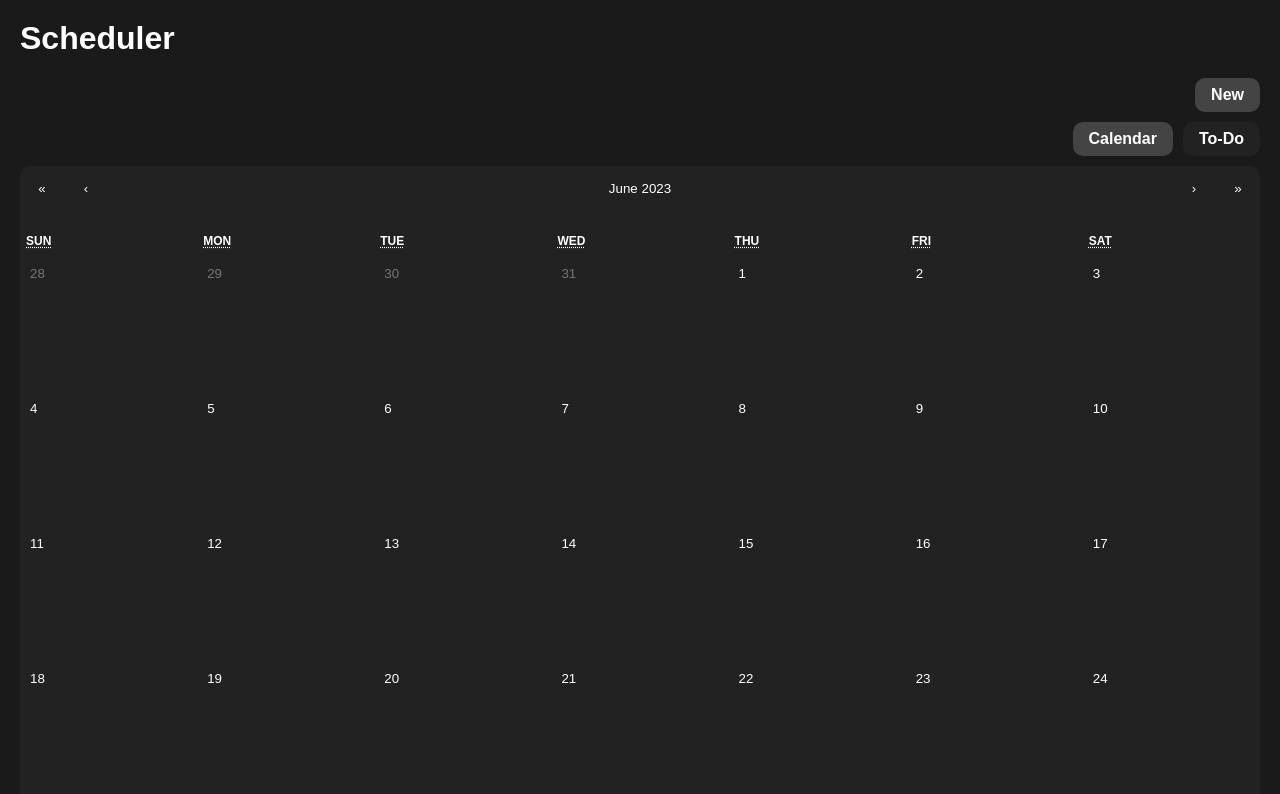
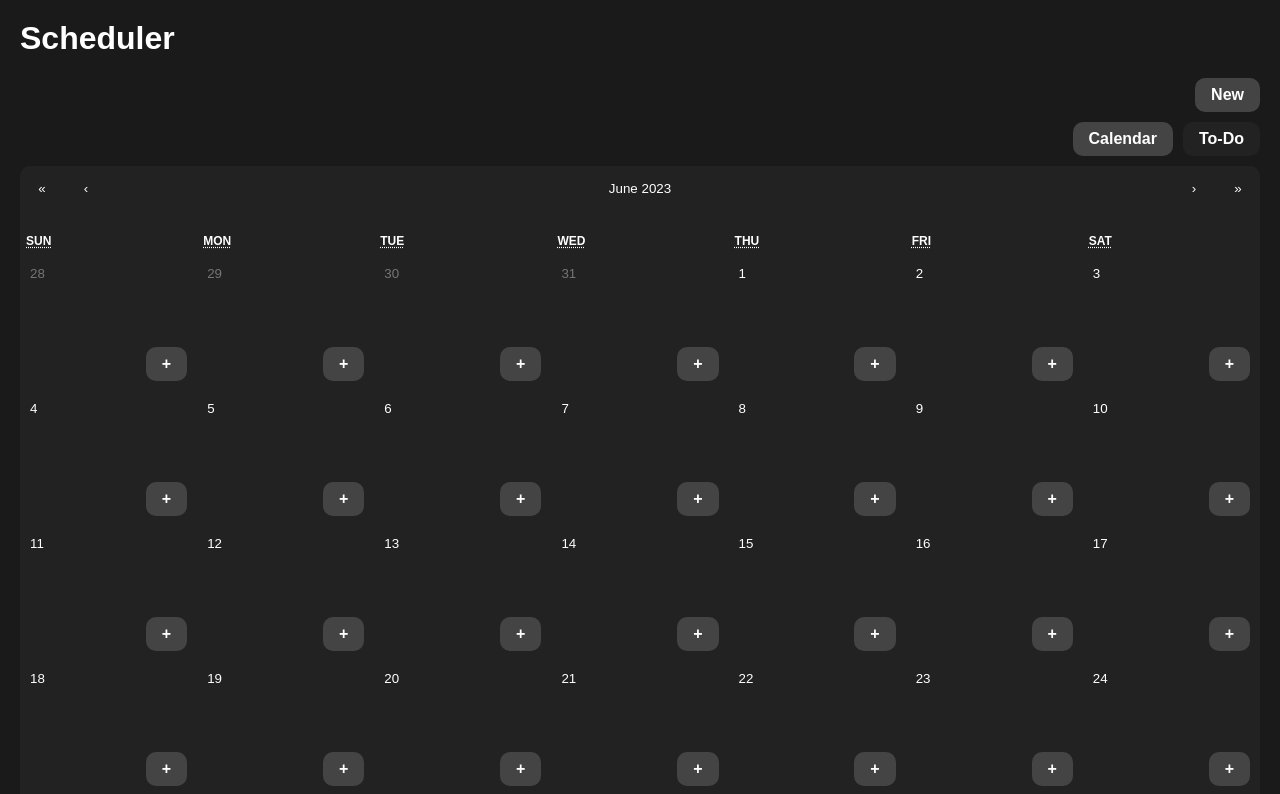
Before and after one commit to nicomilette/Scheduler, a React (Create React App) app: page /HomePage in a window 1280 px wide. Shown: the top 794 px of the page. Built offline with nearby package versions, Linux system fonts and the light colour scheme.

Commit message:
new task button

```diff
--- a/src/HomePage.css
+++ b/src/HomePage.css
@@ -60,7 +60,7 @@
 
 .new-task-popup {
   position: fixed;
-  transform: translate(-50%, -50%);
+  transform: translate(-75%, -75%);
   background-color: #1a1a1a;
   color: #fff;
   padding: 20px;
@@ -69,12 +69,14 @@
   z-index: 9999;
   max-width: 400px;
   min-width: 500px;
+  justify-content: flex-start;
 }
 
 .new-task-popup-title {
   font-size: 24px;
   margin-bottom: 20px;
   margin-top: -10px;
+  margin-right: 400px;
 }
 
 .new-task-popup input,
@@ -197,7 +199,6 @@
 .my-tile-content {
   display: flex;
   min-height: 100px;
-  max-height: 100px;
   flex-direction: column;
   justify-content: flex-start;
   align-items: flex-start;
@@ -233,3 +234,24 @@
   line-height: 1; /* Adjust the margin value as per your desired spacing */
   background-color: #444;
 }
+
+.my-new-class-calendar{
+  margin-top: auto; /* Aligns the button to the bottom */
+  align-self: flex-end; /* Aligns the button to the right */
+  flex-direction: column-reverse;
+}
+
+.my-new-task-calendar{
+  background-color: #444;
+  color: #fff;
+  border: none;
+  padding: 8px 16px;
+  font-size: 16px;
+  font-weight: bold;
+  cursor: pointer;
+  border-radius: 10px;
+}
+
+.cancel-task-button:hover{
+  background-color: #666;
+}
--- a/src/HomePage.js
+++ b/src/HomePage.js
@@ -167,10 +167,6 @@ function HomePage() {
   value={selectedDate}
   calendarType="US"
   activeStartDate={today}
-  onClickDay={(date) => {
-    setSelectedDate(date);
-    setShowNewTaskPopup(true);
-  }}
   onActiveStartDateChange={({ value, activeStartDate, action }) => {
     if (action === 'next' || action === 'prev') {
       setToday(new Date(activeStartDate));
@@ -193,6 +189,15 @@ function HomePage() {
             {task.title}
           </button>
         ))}
+
+
+        <div className="my-new-class-calendar">
+          <button className="my-new-task-calendar" onClick={() => (
+            setShowNewTaskPopup(true),
+          setSelectedDate(date)
+    )}
+        >+</button>
+        </div>
       </div>
     );
   }}
```
